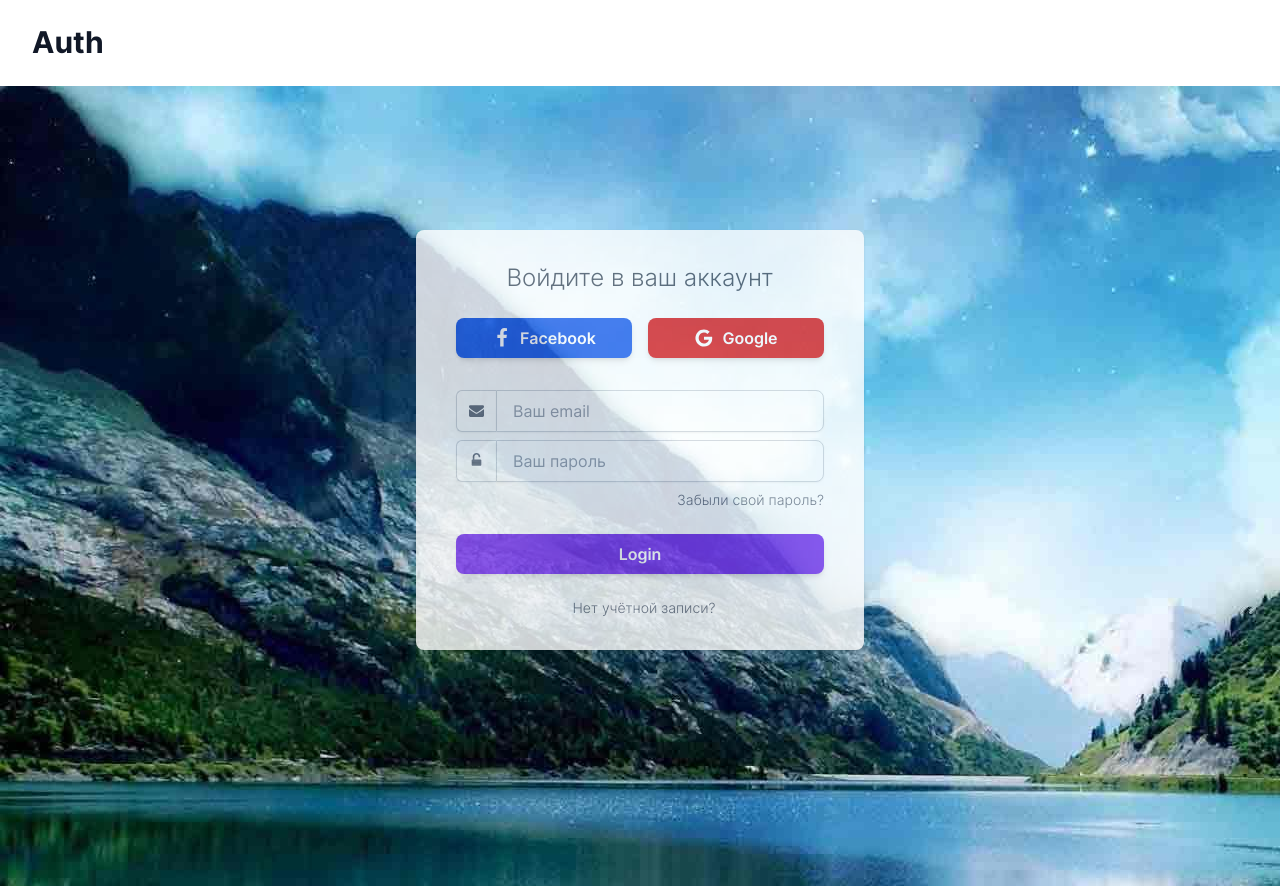
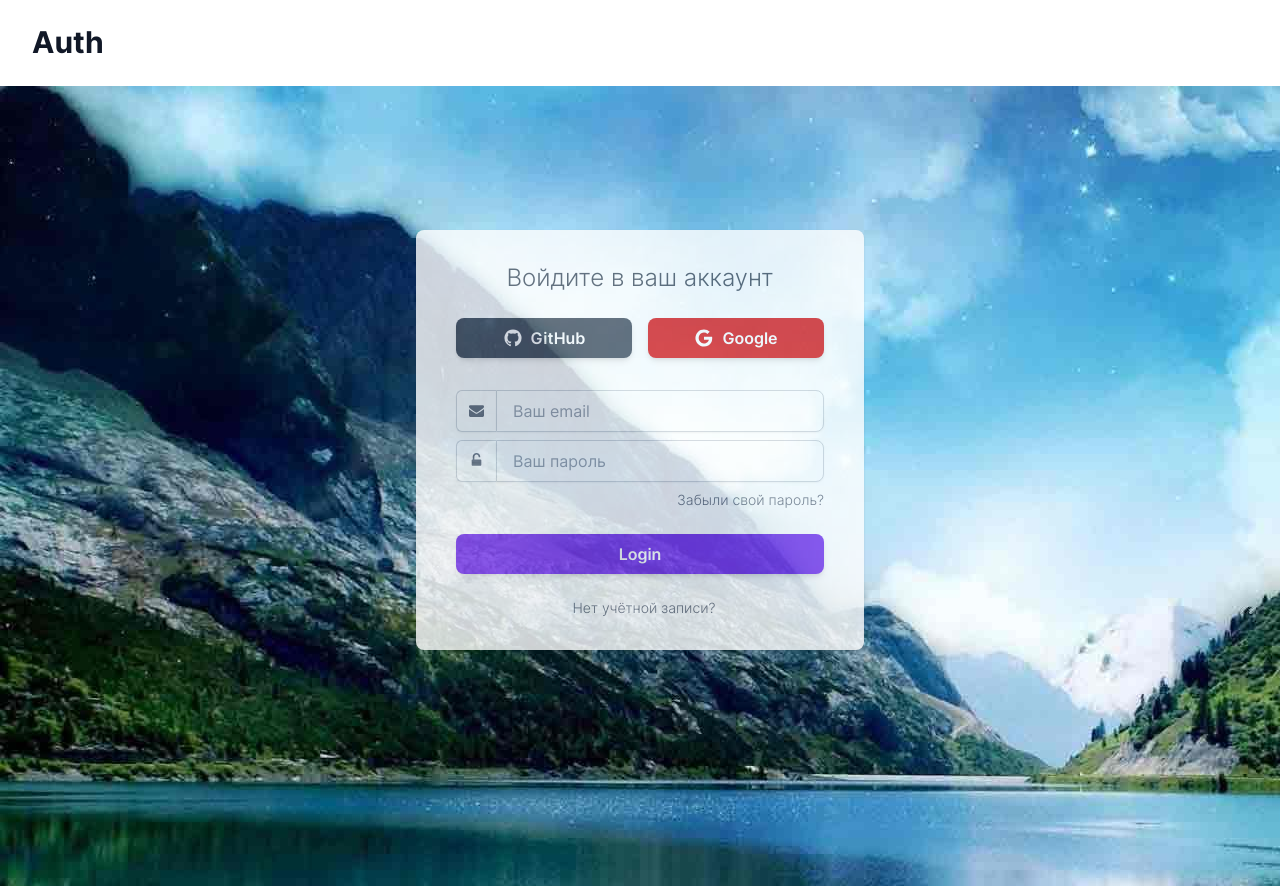
Before and after one commit to Domenys/firebase-auth, a Vue app: page /auth in a window 1280 px wide. Built offline with nearby package versions, Linux system fonts and the light colour scheme; what @tailwindcss/typography would draw is missing.

Commit message:
Added google and github auth

```diff
--- a/src/views/Auth.vue
+++ b/src/views/Auth.vue
@@ -7,7 +7,7 @@
       <div v-if="errorStates.email.error" class="relative mb-6">
         <div class="bg-yellow-200 text-yellow-900 p-4" role="alert">
           <p>
-            Вы ввели неверный пароль или пользователя с таким email не существует
+            {{ errorStates.email.errorMsg }}
           </p>
           <button @click="errorStates.email.error = false" class="absolute top-0 bottom-0 right-0 px-4 py-3">
             <svg xmlns="http://www.w3.org/2000/svg" width="16" height="16" fill="currentColor" class="h-6 w-6 text-black" viewBox="0 0 1792 1792">
@@ -18,14 +18,24 @@
         </div>
       </div>
       <div class="flex gap-4 item-center">
-        <button type="button" class="py-2 px-4 flex justify-center items-center  bg-blue-600 hover:bg-blue-700 focus:ring-blue-500 focus:ring-offset-blue-200 text-white w-full transition ease-in duration-200 text-center text-base font-semibold shadow-md focus:outline-none focus:ring-2 focus:ring-offset-2  rounded-lg ">
-          <svg width="20" height="20" fill="currentColor" class="mr-2" viewBox="0 0 1792 1792" xmlns="http://www.w3.org/2000/svg">
-            <path d="M1343 12v264h-157q-86 0-116 36t-30 108v189h293l-39 296h-254v759h-306v-759h-255v-296h255v-218q0-186 104-288.5t277-102.5q147 0 228 12z">
+
+        <button
+          @click="signInGithub"
+          type="button"
+          class="py-2 px-4 flex justify-center items-center  bg-gray-600 hover:bg-gray-700 focus:ring-gray-500 focus:ring-offset-gray-200 text-white w-full transition ease-in duration-200 text-center text-base font-semibold shadow-md focus:outline-none focus:ring-2 focus:ring-offset-2  rounded-lg "
+        >
+          <svg xmlns="http://www.w3.org/2000/svg" width="20" height="20" fill="currentColor" class="mr-2" viewBox="0 0 1792 1792">
+            <path d="M896 128q209 0 385.5 103t279.5 279.5 103 385.5q0 251-146.5 451.5t-378.5 277.5q-27 5-40-7t-13-30q0-3 .5-76.5t.5-134.5q0-97-52-142 57-6 102.5-18t94-39 81-66.5 53-105 20.5-150.5q0-119-79-206 37-91-8-204-28-9-81 11t-92 44l-38 24q-93-26-192-26t-192 26q-16-11-42.5-27t-83.5-38.5-85-13.5q-45 113-8 204-79 87-79 206 0 85 20.5 150t52.5 105 80.5 67 94 39 102.5 18q-39 36-49 103-21 10-45 15t-57 5-65.5-21.5-55.5-62.5q-19-32-48.5-52t-49.5-24l-20-3q-21 0-29 4.5t-5 11.5 9 14 13 12l7 5q22 10 43.5 38t31.5 51l10 23q13 38 44 61.5t67 30 69.5 7 55.5-3.5l23-4q0 38 .5 88.5t.5 54.5q0 18-13 30t-40 7q-232-77-378.5-277.5t-146.5-451.5q0-209 103-385.5t279.5-279.5 385.5-103zm-477 1103q3-7-7-12-10-3-13 2-3 7 7 12 9 6 13-2zm31 34q7-5-2-16-10-9-16-3-7 5 2 16 10 10 16 3zm30 45q9-7 0-19-8-13-17-6-9 5 0 18t17 7zm42 42q8-8-4-19-12-12-20-3-9 8 4 19 12 12 20 3zm57 25q3-11-13-16-15-4-19 7t13 15q15 6 19-6zm63 5q0-13-17-11-16 0-16 11 0 13 17 11 16 0 16-11zm58-10q-2-11-18-9-16 3-14 15t18 8 14-14z">
             </path>
           </svg>
-          Facebook
+          GitHub
         </button>
-        <button type="button" class="py-2 px-4 flex justify-center items-center  bg-red-600 hover:bg-red-700 focus:ring-red-500 focus:ring-offset-red-200 text-white w-full transition ease-in duration-200 text-center text-base font-semibold shadow-md focus:outline-none focus:ring-2 focus:ring-offset-2  rounded-lg ">
+
+        <button
+          @click="signInGoogle"
+          type="button"
+          class="py-2 px-4 flex justify-center items-center  bg-red-600 hover:bg-red-700 focus:ring-red-500 focus:ring-offset-red-200 text-white w-full transition ease-in duration-200 text-center text-base font-semibold shadow-md focus:outline-none focus:ring-2 focus:ring-offset-2  rounded-lg "
+        >
           <svg width="20" height="20" fill="currentColor" class="mr-2" viewBox="0 0 1792 1792" xmlns="http://www.w3.org/2000/svg">
             <path d="M896 786h725q12 67 12 128 0 217-91 387.5t-259.5 266.5-386.5 96q-157 0-299-60.5t-245-163.5-163.5-245-60.5-299 60.5-299 163.5-245 245-163.5 299-60.5q300 0 515 201l-209 201q-123-119-306-119-129 0-238.5 65t-173.5 176.5-64 243.5 64 243.5 173.5 176.5 238.5 65q87 0 160-24t120-60 82-82 51.5-87 22.5-78h-436v-264z">
             </path>
@@ -54,7 +64,7 @@
             </div>
           </div>
           <div class="flex flex-col mb-6">
-            <div class="flex relative ">
+            <div class="flex relative">
               <span class="rounded-l-md inline-flex  items-center px-3 border-t bg-white border-l border-b  border-gray-300 text-gray-500 shadow-sm text-sm">
                 <svg width="15" height="15" fill="currentColor" viewBox="0 0 1792 1792" xmlns="http://www.w3.org/2000/svg">
                   <path d="M1376 768q40 0 68 28t28 68v576q0 40-28 68t-68 28h-960q-40 0-68-28t-28-68v-576q0-40 28-68t68-28h32v-320q0-185 131.5-316.5t316.5-131.5 316.5 131.5 131.5 316.5q0 26-19 45t-45 19h-64q-26 0-45-19t-19-45q0-106-75-181t-181-75-181 75-75 181v320h736z">
@@ -100,9 +110,13 @@
 
 <script>
 import { reactive } from 'vue'
+import { useRouter, useRoute } from 'vue-router'
+import firebase from 'firebase'
 import { auth } from '@/firebase'
 export default {
   setup() {
+
+    const router = useRouter()
 
     //Data
 
@@ -120,6 +134,32 @@
 
      //Methods
 
+    const signInGithub = async () => {
+      let provider = new firebase.auth.GithubAuthProvider()
+
+      firebase.auth().signInWithPopup(provider)
+        .then(result => {
+          fetchUserProfile(result.user)
+        })
+        .catch(error => {
+          errorStates.email.error = true
+          errorStates.email.errorMsg = error.message
+        })
+    }
+
+    const signInGoogle = async () => {
+      let provider = new firebase.auth.GoogleAuthProvider()
+
+      await firebase.auth().signInWithPopup(provider)
+        .then(result => {
+          fetchUserProfile(result.user)
+        })
+        .catch(error => {
+          errorStates.email.error = true
+          errorStates.email.errorMsg = error.message
+        })
+    }
+
     const signIn = async () => {
       let email = authData.email
       let password = authData.password
@@ -133,19 +173,21 @@
             errorStates.email.error = true
             errorStates.email.errorMsg = e.message
           })
-        if (errorStates.email.error) fetchUserProfile(user)
+        if (!errorStates.email.error) fetchUserProfile(user)
       }
     }
 
-    // const fetchUserProfile = user => {
+    const fetchUserProfile = user => {
 
 
-    //   this.$router.push('/')
-    // }
+      router.push('/')
+    }
 
     return {
       authData,
       errorStates,
+      signInGithub,
+      signInGoogle,
       signIn
     }
   }
```
